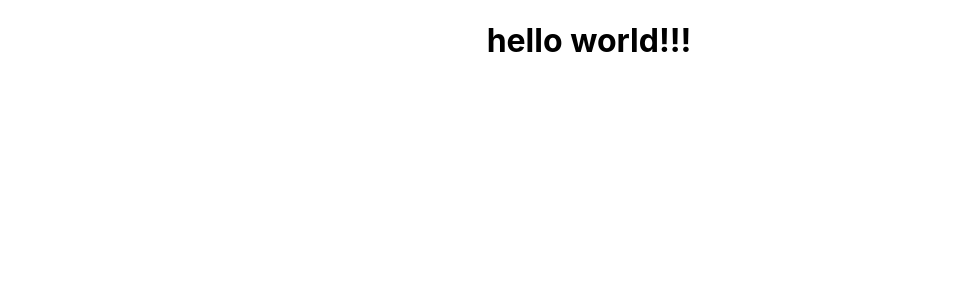
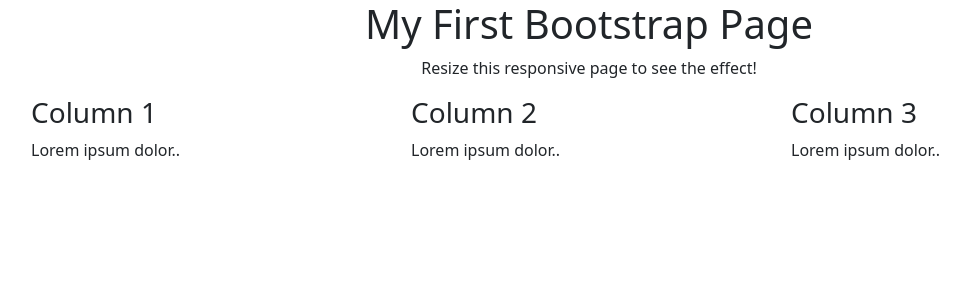
Before and after one commit to waqarhussain786/bootstrap-practice, a React (Create React App) app: page / in a window 1280 px wide. Shown: the top 300 px of the page, without its empty margins (51-1020 px from the left). Built offline with nearby package versions, Linux system fonts and the light colour scheme.

Commit message:
bootstrap cdn

```diff
--- a/package.json
+++ b/package.json
@@ -1,17 +1,23 @@
 {
   "name": "bootstrap-application",
+  "homepage": "https://waqarhussain786.github.io/bootstrap-practice",
   "version": "0.1.0",
   "private": true,
   "dependencies": {
     "@testing-library/jest-dom": "^5.16.5",
     "@testing-library/react": "^13.4.0",
     "@testing-library/user-event": "^13.5.0",
+    "bootstrap": "^5.2.3",
+    "gh-pages": "^4.0.0",
     "react": "^18.2.0",
+    "react-bootstrap": "^2.7.0",
     "react-dom": "^18.2.0",
     "react-scripts": "5.0.1",
     "web-vitals": "^2.1.4"
   },
   "scripts": {
+    "predeploy": "npm run build",
+    "deploy": "gh-pages -d build",
     "start": "react-scripts start",
     "build": "react-scripts build",
     "test": "react-scripts test",
--- a/src/App.css
+++ b/src/App.css
@@ -1,4 +1,4 @@
-.App {
+/* .App {
   text-align: center;
 }
 
@@ -35,4 +35,4 @@
   to {
     transform: rotate(360deg);
   }
-}
+} */
--- a/src/App.js
+++ b/src/App.js
@@ -2,9 +2,29 @@
 
 function App() {
   return (
-    <div className="App">
-      <h1>hello world!!!</h1>
-    </div>
+    <>
+      <div class="jumbotron text-center">
+        <h1>My First Bootstrap Page</h1>
+        <p>Resize this responsive page to see the effect!</p>
+      </div>
+
+      <div class="container">
+        <div class="row">
+          <div class="col-sm-4">
+            <h3>Column 1</h3>
+            <p>Lorem ipsum dolor..</p>
+          </div>
+          <div class="col-sm-4">
+            <h3>Column 2</h3>
+            <p>Lorem ipsum dolor..</p>
+          </div>
+          <div class="col-sm-4">
+            <h3>Column 3</h3>
+            <p>Lorem ipsum dolor..</p>
+          </div>
+        </div>
+      </div>
+    </>
   );
 }
 
--- a/src/index.css
+++ b/src/index.css
@@ -1,4 +1,4 @@
-body {
+/* body {
   margin: 0;
   font-family: -apple-system, BlinkMacSystemFont, 'Segoe UI', 'Roboto', 'Oxygen',
     'Ubuntu', 'Cantarell', 'Fira Sans', 'Droid Sans', 'Helvetica Neue',
@@ -10,4 +10,4 @@
 code {
   font-family: source-code-pro, Menlo, Monaco, Consolas, 'Courier New',
     monospace;
-}
+} */
--- a/src/index.js
+++ b/src/index.js
@@ -2,6 +2,7 @@
 import ReactDOM from 'react-dom/client';
 import './index.css';
 import App from './App';
+import 'bootstrap/dist/css/bootstrap.min.css';
 
 const root = ReactDOM.createRoot(document.getElementById('root'));
 root.render(
```
Also changed, not shown: 1 other file (tests, documents, lock files or other folders).
